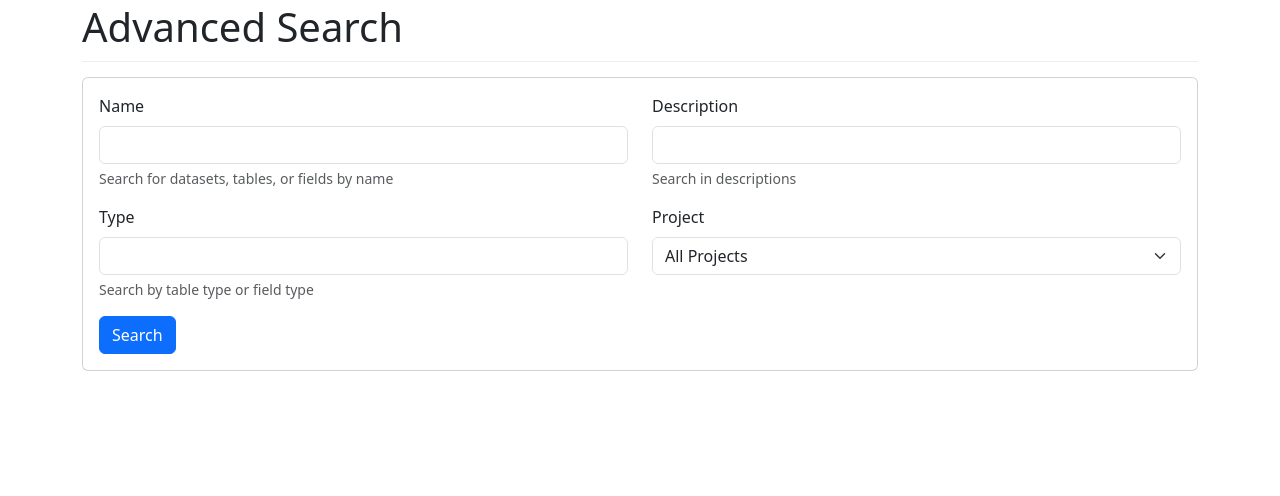
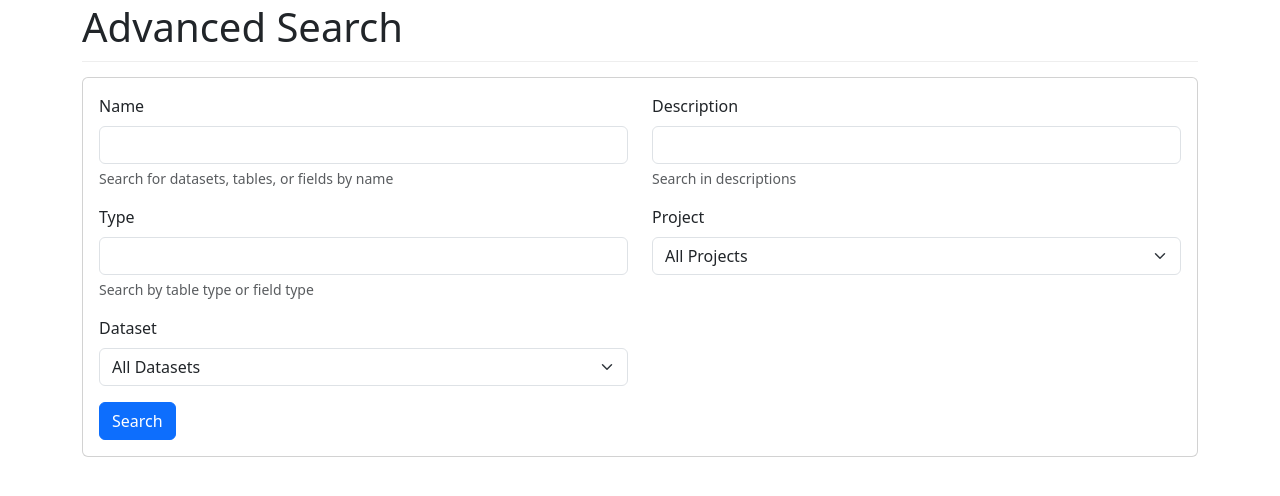
Before and after one commit to erictt/bq-metadata-search, a FastAPI app: page /advanced-search in a window 1280 px wide. Shown: the part 73-569 px from the top of the page. Run offline with FastAPI, Linux system fonts and the light colour scheme.

Commit message:
support search by dataset

```diff
--- a/app/web/routes.py
+++ b/app/web/routes.py
@@ -3,13 +3,16 @@ Web routes for BigQuery metadata UI.
 """
 
 from fastapi import APIRouter, Request, Form, Query
-from fastapi.responses import HTMLResponse
+from fastapi.responses import HTMLResponse, JSONResponse
 from fastapi.templating import Jinja2Templates
 from typing import Annotated
 import os
+import logging
 
 from app.storage.db import Database
 from app.search.search import MetadataSearch
+
+logger = logging.getLogger(__name__)
 
 # Create templates directory if it doesn't exist
 templates_dir = os.path.join(os.path.dirname(__file__), "templates")
@@ -104,14 +107,32 @@ async def search_page(
     )
 
 
+@web_router.get("/datasets")
+async def get_datasets(project_id: str | None = None):
+    """Get datasets for a project as JSON."""
+    if not project_id:
+        return JSONResponse(content=[])
+
+    datasets = db.get_datasets(project_id=project_id)
+    # Log the datasets for debugging
+    logger.info(f"Fetched datasets for project {project_id}: {datasets}")
+    return JSONResponse(content=datasets)
+
+
 @web_router.get("/advanced-search", response_class=HTMLResponse)
 async def advanced_search_page(request: Request):
     """Advanced search page."""
     projects = db.get_projects()
+    datasets = []  # Empty list initially, will be populated via JavaScript
 
     return templates.TemplateResponse(
         "advanced_search.html",
-        {"request": request, "projects": projects, "results": {}},
+        {
+            "request": request,
+            "projects": projects,
+            "datasets": datasets,
+            "results": {}
+        },
     )
 
 
@@ -122,23 +143,34 @@ async def advanced_search_results(
     description: Annotated[str | None, Form(description="Description to search for")] = None,
     type: Annotated[str | None, Form(description="Type to filter by")] = None,
     project_id: Annotated[str | None, Form(description="Project ID to filter by")] = None,
+    dataset_id: Annotated[str | None, Form(description="Dataset ID to filter by")] = None,
 ):
     """Advanced search results."""
     projects = db.get_projects()
+    datasets = []
+
+    if project_id:
+        datasets = db.get_datasets(project_id=project_id)
 
     terms = {"name": name or "", "description": description or "", "type": type or ""}
 
-    results = search_engine.advanced_search(terms=terms, project_id=project_id)
+    results = search_engine.advanced_search(
+        terms=terms,
+        project_id=project_id,
+        dataset_id=dataset_id
+    )
 
     return templates.TemplateResponse(
         "advanced_search.html",
         {
             "request": request,
             "projects": projects,
+            "datasets": datasets,
             "name": name,
             "description": description,
             "type": type,
             "project_id": project_id,
+            "dataset_id": dataset_id,
             "results": results,
         },
     )
--- a/app/web/static/scripts.js
+++ b/app/web/static/scripts.js
@@ -24,4 +24,53 @@ document.addEventListener('DOMContentLoaded', function() {
             }
         });
     }
+
+    // Handle project selection in advanced search
+    const projectSelect = document.getElementById('project_id');
+    const datasetSelect = document.getElementById('dataset_id');
+
+    if (projectSelect && datasetSelect) {
+        // Function to update datasets dropdown
+        const updateDatasets = async (projectId) => {
+            // Clear current options except the first one
+            while (datasetSelect.options.length > 1) {
+                datasetSelect.remove(1);
+            }
+
+            // If no project selected, return
+            if (!projectId) {
+                return;
+            }
+
+            try {
+                // Fetch datasets for the selected project
+                const response = await fetch(`/datasets?project_id=${projectId}`);
+                const datasets = await response.json();
+
+                console.log('Fetched datasets:', datasets);
+
+                // Add options for each dataset
+                datasets.forEach(dataset => {
+                    console.log('Processing dataset:', dataset);
+                    const option = document.createElement('option');
+                    option.value = dataset.id;
+                    option.textContent = dataset.id;
+                    datasetSelect.appendChild(option);
+                });
+            } catch (error) {
+                console.error('Error fetching datasets:', error);
+            }
+        };
+
+        // Update datasets when project changes
+        projectSelect.addEventListener('change', function() {
+            console.log('Project changed to:', this.value);
+            updateDatasets(this.value);
+        });
+
+        // Initial update if a project is already selected
+        if (projectSelect.value) {
+            updateDatasets(projectSelect.value);
+        }
+    }
 });
--- a/app/web/templates/advanced_search.html
+++ b/app/web/templates/advanced_search.html
@@ -1,6 +1,10 @@
 {% extends "base.html" %}
 
 {% block title %}Advanced Search - BigQuery Metadata Search{% endblock %}
+
+{% block scripts %}
+<script src="/static/scripts.js"></script>
+{% endblock %}
 
 {% block content %}
 <div class="row">
@@ -41,6 +45,19 @@
                                     <option value="">All Projects</option>
                                     {% for project in projects %}
                                         <option value="{{ project }}" {% if project_id == project %}selected{% endif %}>{{ project }}</option>
+                                    {% endfor %}
+                                </select>
+                            </div>
+                        </div>
+                    </div>
+                    <div class="row">
+                        <div class="col-md-6">
+                            <div class="mb-3">
+                                <label for="dataset_id" class="form-label">Dataset</label>
+                                <select class="form-select" id="dataset_id" name="dataset_id">
+                                    <option value="">All Datasets</option>
+                                    {% for dataset in datasets %}
+                                        <option value="{{ dataset.id }}" {% if dataset_id == dataset.id %}selected{% endif %}>{{ dataset.id }}</option>
                                     {% endfor %}
                                 </select>
                             </div>
--- a/requirements.txt
+++ b/requirements.txt
@@ -9,7 +9,7 @@ pydantic==2.10.6
 python-multipart==0.0.20
 
 # Database and search
-sqlalchemy==2.0.28
+sqlalchemy==2.0.38
 psycopg2==2.9.10  # For PostgreSQL
 alembic==1.13.1  # For database migrations
 
```
Also changed, not shown: app/api/api.py (+8 -2 lines), app/search/search.py (+9 -1 lines), tests/test_extractor.py (+16 -2 lines), tests/test_search.py (+44 -0 lines).
